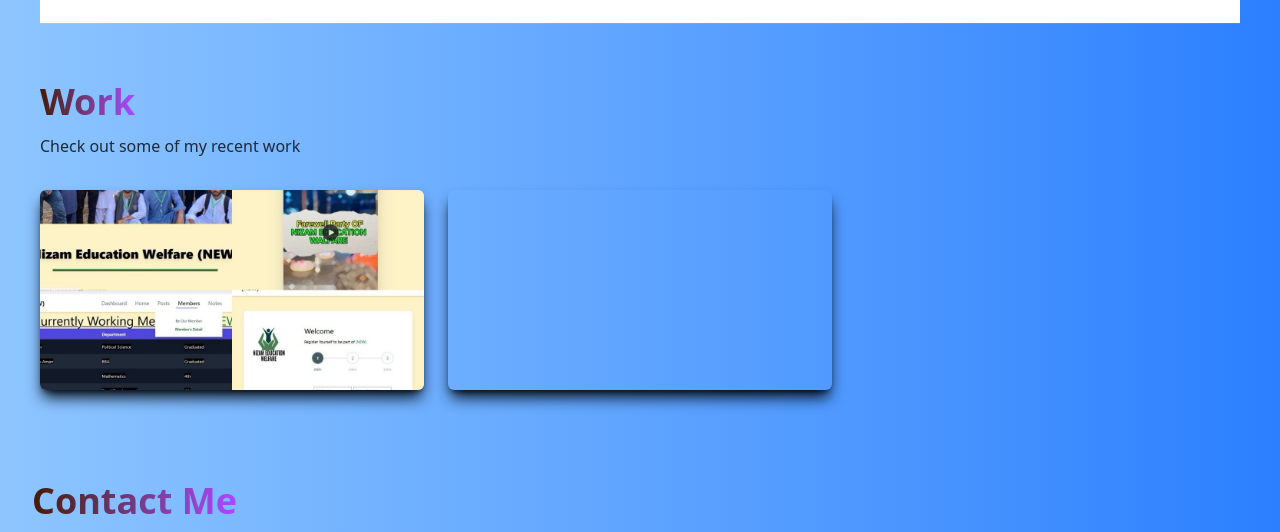
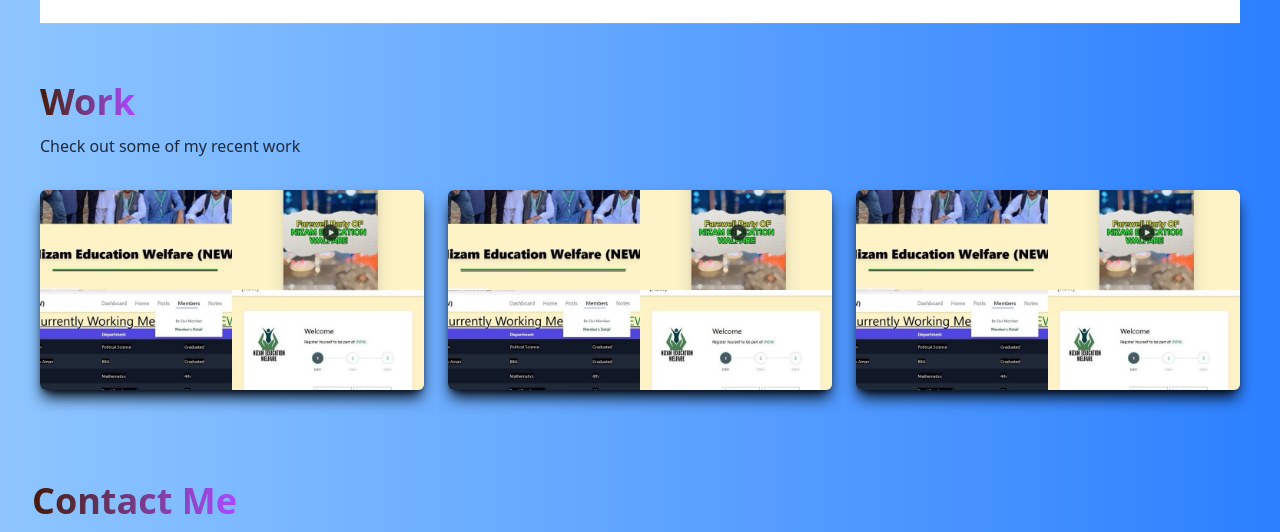
Before and after one commit to NizAdal/Portfolio, a React (Vite) app: page / in a window 1280 px wide. Shown: the part 1305-1837 px from the top of the page. Built offline with nearby package versions, Linux system fonts and the light colour scheme; a web font is replaced by a local one.

Commit message:
Modify Work.jsx to include new project images and links
Updated image source and links for Nizam Education Welfare projects in Work.jsx.

```diff
--- a/src/component/screens/Work.jsx
+++ b/src/component/screens/Work.jsx
@@ -35,18 +35,34 @@ function Work() {
                 <div className='transform transition-transform duration-300 hover:scale-105 overflow-hidden
                 shadow-lg shadow-[#040c16] group container rounded-md flex justify-center items-center
                 mx-auto content-div h-[200px] bg-cover relative'>
-                    <img src="" alt="" layout="fill" objectFit="cover" />
+                    <img src="./Nizam.JPG" alt="NEW image" layout="fill" objectFit="cover" />
                 <div className='opacity-0 group-hover:opacity-90 bg-[gray]/70
                 absolute inset-0 flex flex-col justify-center items-center'>
                     <span className='text-2xl font-bold text-white tracking-wider ml-7'>Nizam Eduction Welfare(NEW) <br/>In Django</span>
-                    <a href="" target='_blank'>
+                    <a href="https://github.com/NizAdal/newa-python" target='_blank'>
                         <button className='text-center rounded-lg px-4 py-3 m-2
                         bg-white text-gray-700 font-bold text-lg cursor-pointer'>
-                            Live
+                            Check Code
                         </button>
                     </a>
                 </div>
                 </div>
+                <div className='transform transition-transform duration-300 hover:scale-105 overflow-hidden
+                shadow-lg shadow-[#040c16] group container rounded-md flex justify-center items-center
+                mx-auto content-div h-[200px] bg-cover relative'>
+                    <img src="./Nizam.JPG" alt="NEW image" className="w-full h-full object-cover" />
+                <div className='opacity-0 group-hover:opacity-90 bg-[gray]/70
+                absolute inset-0 flex flex-col justify-center items-center'>
+                    <span className='text-2xl font-bold text-white tracking-wider ml-7'>Nizam Eduction Welfare(NEW) <br/> In React </span>
+                    <a href="https://github.com/NizAdal/merchant-sales-analysis-sql-python-powerbi" target='_blank'>
+                        <button className='text-center rounded-lg px-4 py-3 m-2
+                         text-gray-700 font-bold text-lg bg-white cursor-pointer'>
+                            Check Code
+                        </button>
+                    </a>
+                </div>
+                </div>
+
             </div>
         </motion.div>
         </div>
```
